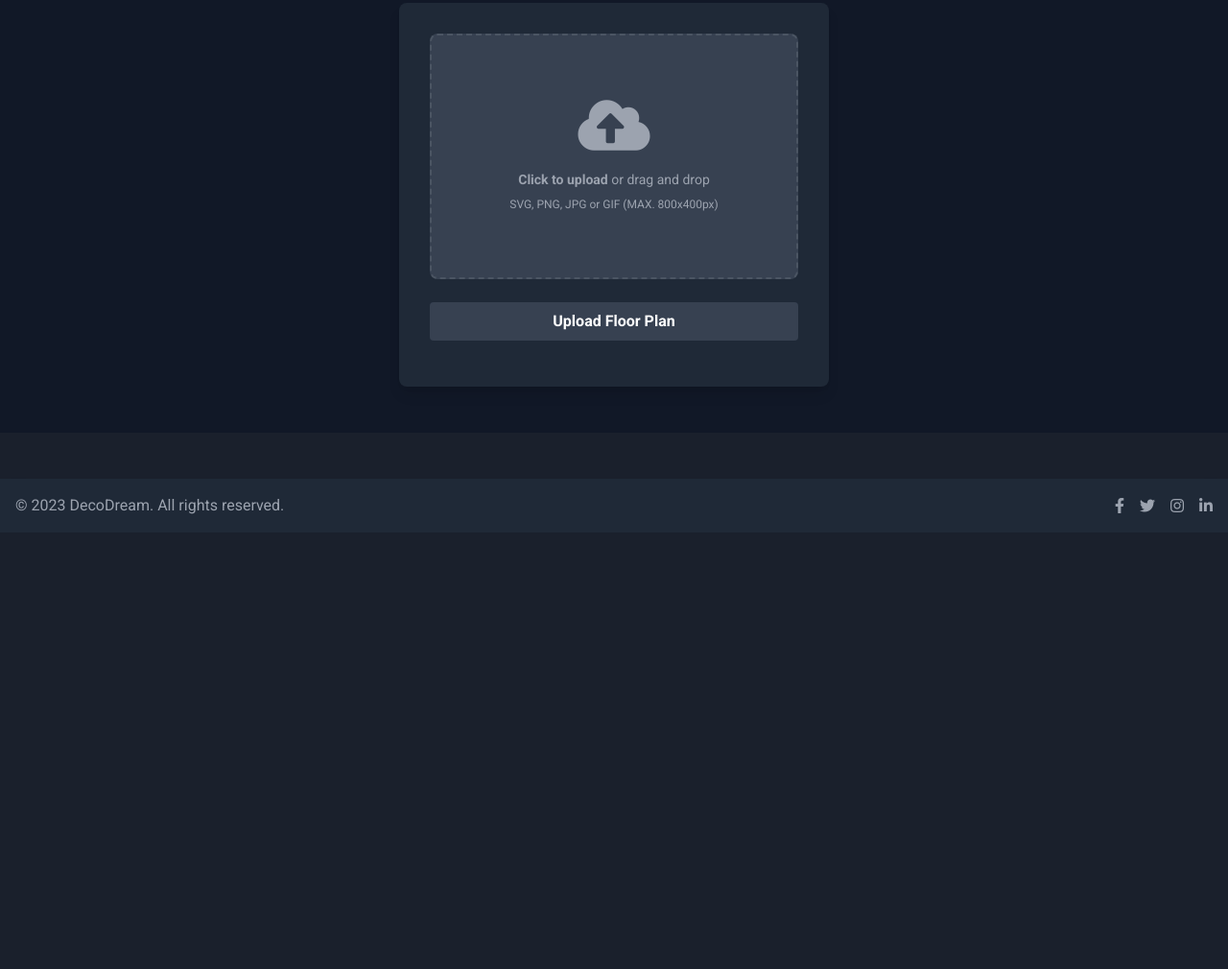
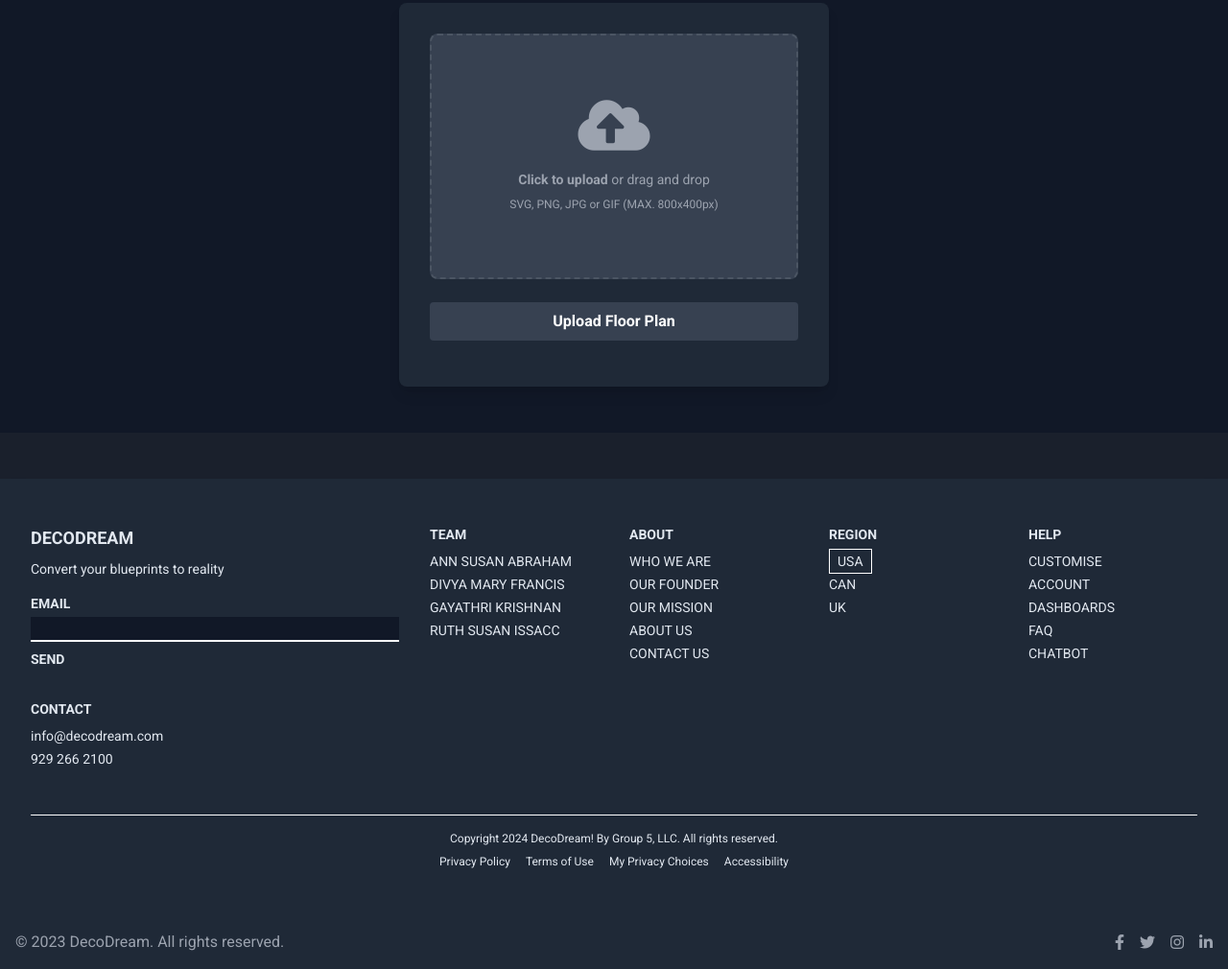
Before and after one commit to ruth2528/decodream, a plain HTML site: page decodream/index.html in a window 1280 px wide. Shown: the part 981-1991 px from the top of the page at 96% size. Before the commit the page ends 1536 px from the top, so only its background shows below. Drawn offline with nearby package versions, Linux system fonts and the light colour scheme.

Commit message:
Add files via upload

```diff
--- a/decodream/index.html
+++ b/decodream/index.html
@@ -1,87 +1,4 @@
-<!--<html lang="en">
-<head>
-    <meta charset="UTF-8">
-    <meta name="viewport" content="width=device-width, initial-scale=1.0">
-    <title>Architectural Design</title>
-    <script src="https://cdn.tailwindcss.com"></script>
-    <link rel="stylesheet" href="https://cdnjs.cloudflare.com/ajax/libs/font-awesome/5.15.3/css/all.min.css"></link>
-    <link href="https://fonts.googleapis.com/css2?family=Roboto:wght@400;700&display=swap" rel="stylesheet">
-    <link rel="preconnect" href="https://fonts.googleapis.com">
-<link rel="preconnect" href="https://fonts.gstatic.com" crossorigin>
-<link href="https://fonts.googleapis.com/css2?family=Dancing+Script:wght@400..700&family=Poppins:wght@400;900&family=Roboto+Slab:wght@100..900&family=Roboto:wght@500;700&display=swap" rel="stylesheet">
-    <style>
-        body {
-            font-family: 'Roboto', sans-serif;
-        }
-        .stylish-text {
-    font-family: 'Roboto', sans-serif;
-    font-size: 2rem;
-    color:rgba(255,255,255);
-    text-align: center;
-    background: rgba(255,255,255);
-    -webkit-background-clip: text;
-    color: transparent;
-    font-weight: bold;
-    text-shadow: 2px 2px 4px rgba(0, 0, 0, 0.2);
-    margin: 20px 0;
-    padding: 10px;
-}
-    </style>
-</head>
-<body class="bg-gray-100">
-
-    <nav class="bg-white shadow-lg">
-        <div class="max-w-7xl mx-auto px-4">
-            <div class="flex justify-between">
-                <div class="flex space-x-4">
-
-                    <div>
-                        <a href="#" class="flex items-center py-5 px-2 text-gray-700">
-
-                            <span class="font-bold text-xl ml-2">DecoDream</span>
-                        </a>
-                    </div>
-
-                    <div class="hidden md:flex items-center space-x-1">
-                        <a href="#" class="py-5 px-3 text-gray-700 hover:text-gray-900">Home</a>
-                        <a href="#" class="py-5 px-3 text-gray-700 hover:text-gray-900">About</a>
-                        <a href="#" class="py-5 px-3 text-gray-700 hover:text-gray-900">Contact</a>
-                    </div>
-                </div>
-                <div class="hidden md:flex items-center space-x-1">
-                    <a href="login.html" class="py-5 px-3">Login</a>
-                    <a href="signup.html" class="py-2 px-3 bg-blue-500 text-white rounded hover:bg-blue-600">Sign Up</a>
-                </div>
-
-                <div class="md:hidden flex items-center">
-                    <button class="mobile-menu-button">
-                        <i class="fas fa-bars"></i>
-                    </button>
-                </div>
-            </div>
-        </div>
-    </nav>
-
-    <div class="mobile-menu hidden md:hidden">
-        <a href="#" class="block py-2 px-4 text-sm hover:bg-gray-200">Home</a>
-        <a href="#" class="block py-2 px-4 text-sm hover:bg-gray-200">About</a>
-        <a href="#" class="block py-2 px-4 text-sm hover:bg-gray-200">Contact</a>
-        <a href="signup/login.html" class="block py-2 px-4 text-sm hover:bg-gray-200">Login</a>
-        <a href="signup/signup.html" class="block py-2 px-4 text-sm hover:bg-gray-200">Sign Up</a>
-    </div>
-
-
-    <section class="bg-cover bg-center h-screen" style="background-image: url('house3.jpg');">
-        <div class="flex items-center justify-center h-full bg-gray-900 bg-opacity-50">
-            <div class="text-center text-white">
-                <h1 class="text-5xl font-bold mb-4">Bringing Your Blueprints to Life in 3D
-                </h1>
-                <p class="stylish-text">Turning Visions into Vibrant Spaces</p>
-            </div>
-        </div>
-    </section>-->
-
-    <!-- 2D Floor Plan Upload Section -->
+ <!-- 2D Floor Plan Upload Section -->
     <html lang="en">
         <head>
             <meta charset="UTF-8">
@@ -126,7 +43,7 @@
                             <!-- Primary Nav -->
                             <div class="hidden md:flex items-center space-x-1">
                                 <a href="#" class="py-5 px-3 text-gray-300 hover:text-white">Home</a>
-                                <a href="#" class="py-5 px-3 text-gray-300 hover:text-white">About</a>
+                                <a href="about.html" class="py-5 px-3 text-gray-300 hover:text-white">About</a>
                                 <a href="#" class="py-5 px-3 text-gray-300 hover:text-white">Contact</a>
                             </div>
                         </div>
@@ -147,14 +64,14 @@
             <!-- Mobile Menu -->
             <div class="mobile-menu hidden md:hidden bg-gray-800">
                 <a href="#" class="block py-2 px-4 text-sm text-gray-300 hover:bg-gray-700">Home</a>
-                <a href="#" class="block py-2 px-4 text-sm text-gray-300 hover:bg-gray-700">About</a>
+                <a href="about.html" class="block py-2 px-4 text-sm text-gray-300 hover:bg-gray-700">About</a>
                 <a href="#" class="block py-2 px-4 text-sm text-gray-300 hover:bg-gray-700">Contact</a>
-                <a href="signup/login.html" class="block py-2 px-4 text-sm text-gray-300 hover:bg-gray-700">Login</a>
-                <a href="signup/signup.html" class="block py-2 px-4 text-sm text-gray-300 hover:bg-gray-700">Sign Up</a>
+                <a href="login.html" class="block py-2 px-4 text-sm text-gray-300 hover:bg-gray-700">Login</a>
+                <a href="signup.html" class="block py-2 px-4 text-sm text-gray-300 hover:bg-gray-700">Sign Up</a>
             </div>
 
             <!-- Hero Section -->
-            <section class="bg-cover bg-center h-screen" style="background-image: url('house3.jpg');">
+            <section class="bg-cover bg-center h-screen" style="background-image: url('pexels-sebastians-731082.jpg');">
                 <div class="flex items-center justify-center h-full bg-black bg-opacity-50">
                     <div class="text-center text-white">
                         <h1 class="text-5xl font-bold mb-4">Bringing Your Blueprints to Life in 3D</h1>
@@ -189,6 +106,76 @@
 
             <!-- Footer -->
             <footer class="bg-gray-800 shadow-lg mt-12">
+
+                <footer class="max-w-7xl mx-auto py-12 px-4 sm:px-6 lg:px-8">
+                    <div class="grid grid-cols-1 md:grid-cols-6 gap-8">
+                        <div class="md:col-span-2">
+                            <h2 class="text-lg font-bold">DECODREAM</h2>
+                            <p class="mt-2 text-sm">Convert your blueprints to reality</p>
+                            <div class="mt-4">
+                                <label for="email" class="block text-sm font-bold">EMAIL</label>
+                                <input type="email" id="email" class="mt-1 block w-full border-b-2 border-white bg-gray-900 text-white focus:outline-none focus:border-white">
+                                <button class="mt-2 text-sm font-bold">SEND</button>
+                            </div>
+                        </div>
+                        <div>
+                            <h3 class="text-sm font-bold">TEAM</h3>
+                            <ul class="mt-2 space-y-1 text-sm">
+                                <li></li>
+                                <li>ANN SUSAN ABRAHAM</li>
+                                <li>DIVYA MARY FRANCIS</li>
+                                <li>GAYATHRI KRISHNAN</li>
+                                <li>RUTH SUSAN ISSACC</li>
+                            </ul>
+                        </div>
+                        <div>
+                            <h3 class="text-sm font-bold">ABOUT</h3>
+                            <ul class="mt-2 space-y-1 text-sm">
+                                <li>WHO WE ARE</li>
+                                <li>OUR FOUNDER</li>
+                                <li>OUR MISSION</li>
+                                <li>ABOUT US</li>
+                                <li>CONTACT US</li>
+                            </ul>
+                        </div>
+                        <div>
+                            <h3 class="text-sm font-bold">REGION</h3>
+                            <ul class="mt-2 space-y-1 text-sm">
+                                <li><span class="border border-white px-2 py-1">USA</span></li>
+                                <li>CAN</li>
+                                <li>UK</li>
+                            </ul>
+                        </div>
+                        <div>
+                            <h3 class="text-sm font-bold">HELP</h3>
+                            <ul class="mt-2 space-y-1 text-sm">
+                                <li>CUSTOMISE</li>
+                                <li>ACCOUNT</li>
+                                <li>DASHBOARDS</li>
+                                <li>FAQ</li>
+                                <li>CHATBOT</li>
+                            </ul>
+                        </div>
+                        <div>
+                            <h3 class="text-sm font-bold">CONTACT</h3>
+                            <ul class="mt-2 space-y-1 text-sm">
+                                <li>info@decodream.com</li>
+                                <li>929 266 2100</li>
+                            </ul>
+                        </div>
+                    </div>
+                    <div class="mt-12 border-t border-white pt-4">
+                        <p class="text-xs text-center">Copyright 2024 DecoDream! By Group 5, LLC. All rights reserved.</p>
+                        <div class="flex justify-center space-x-4 mt-2 text-xs">
+                            <a href="#" class="hover:underline">Privacy Policy</a>
+                            <a href="#" class="hover:underline">Terms of Use</a>
+                            <a href="#" class="hover:underline">My Privacy Choices</a>
+                            <a href="#" class="hover:underline">Accessibility</a>
+                        </div>
+                    </div>
+                </footer>
+            </body>
+            </html>
                 <div class="max-w-7xl mx-auto py-4 px-4 flex justify-between items-center">
                     <p class="text-gray-400">&copy; 2023 DecoDream. All rights reserved.</p>
                     <div class="flex space-x-4">
```
